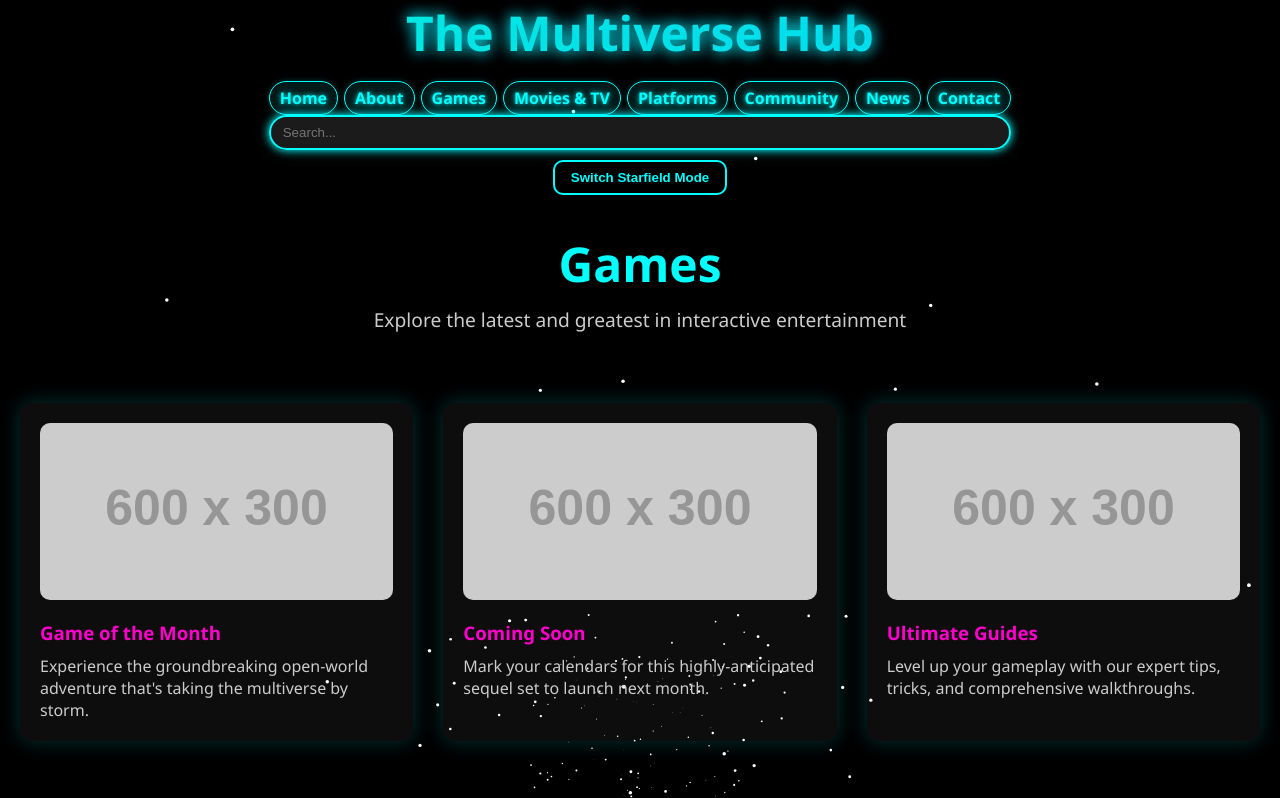
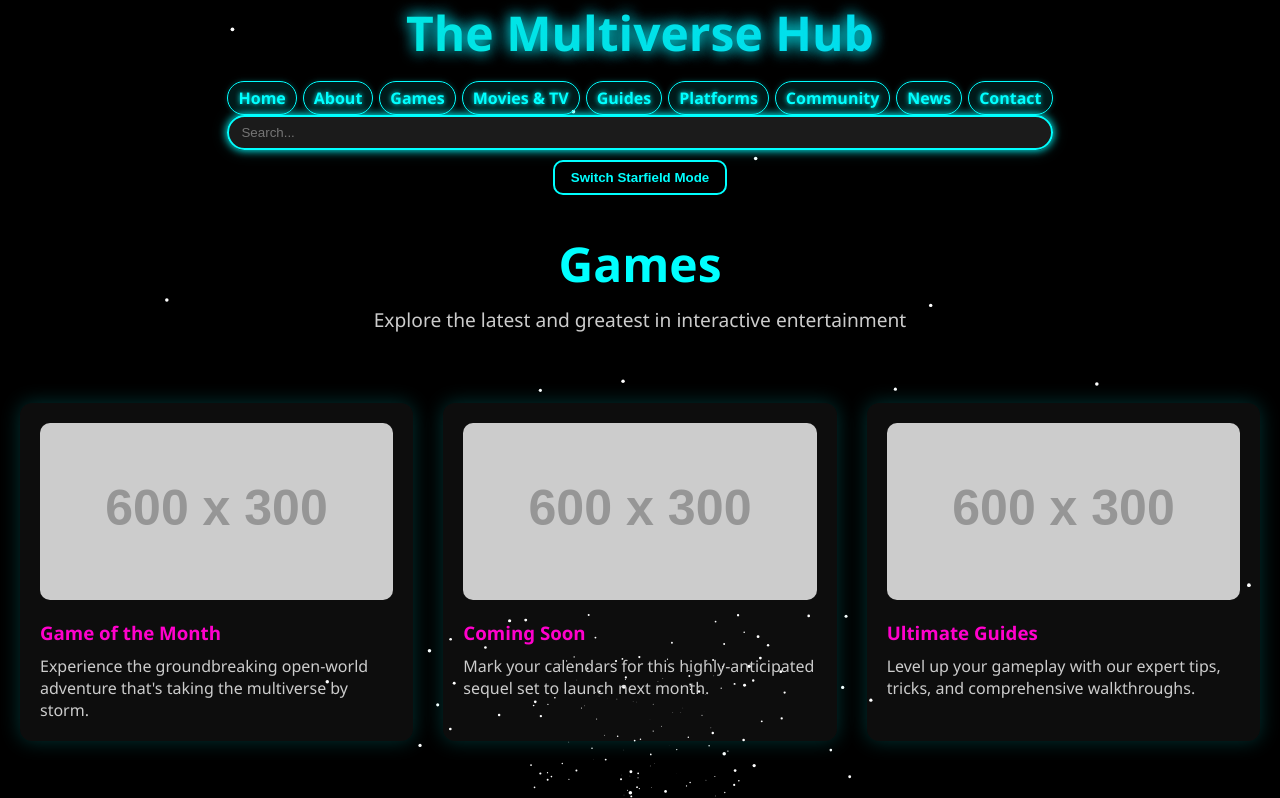
Before and after one commit to TheMultiverseHub/TheMultiverseHub, a plain HTML site: page subpages/games.html in a window 1280 px wide. Shown: the top 798 px of the page. Drawn offline with Linux system fonts and the light colour scheme; placeholder pictures from the web are drawn by us.

Commit message:
Update games.html

```diff
--- a/subpages/games.html
+++ b/subpages/games.html
@@ -232,6 +232,7 @@
         <li><a href="about.html">About</a></li>
         <li><a href="games.html">Games</a></li>
         <li><a href="movies-tv.html">Movies & TV</a></li>
+        <li><a href="guides.html">Guides</a></li>
         <li><a href="platforms.html">Platforms</a></li>
         <li><a href="community.html">Community</a></li>
         <li><a href="news.html">News</a></li>
```
